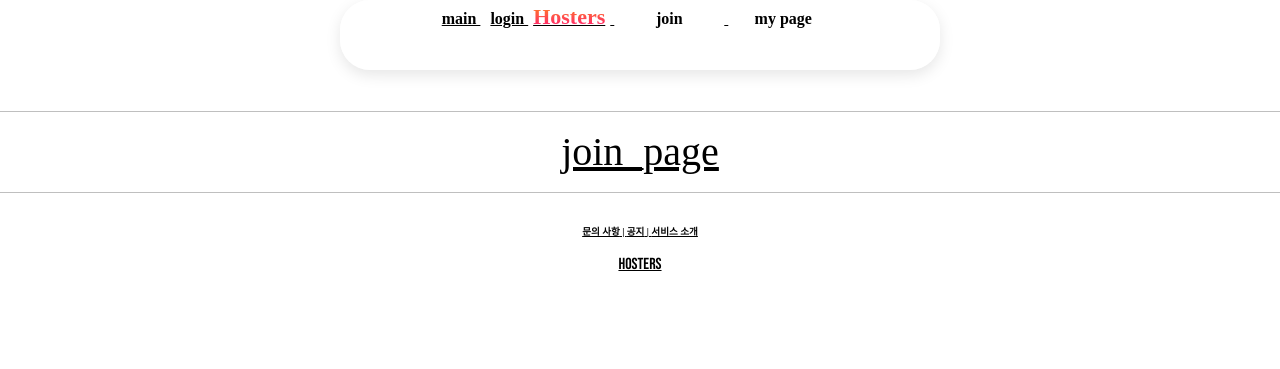
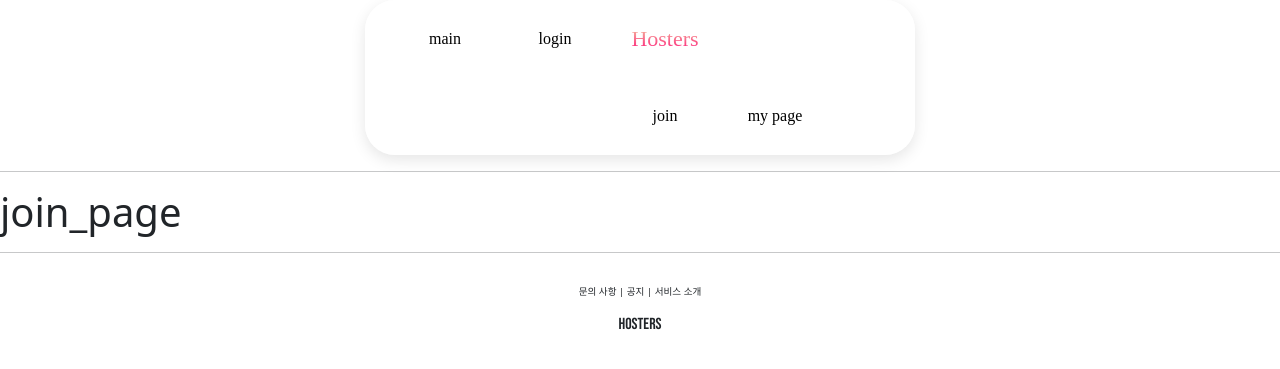
Before and after one commit to Hostersp-web-project/hosters_web, a Django app: page /hosters/join/ in a window 1280 px wide. Shown: the top 369 px of the page. Run offline with Django 4.2, Linux system fonts and the light colour scheme.

Commit message:
Update header.html

```diff
--- a/templates/header.html
+++ b/templates/header.html
@@ -1,56 +1,36 @@
 <style>
-    .title {
-        margin-left: 5px;
-        margin-right: 5px;
-        width: 100px;
+    .top {
+        padding-left: 25px;
+        padding-right: 25px;
+        margin: auto;
+        width: 550px;
         height: 100%;
-        font-size: 22px;
-        font-family: Caveat;
-        font-weight: 700;
-        word-wrap: break-word;
-    }
-    .title:hover {
-        opacity: 0.7;
-    }
-    .title:active {
-        opacity: 0.5;
-    }
-    .title span {
-        background: linear-gradient(
-            180deg,
-            rgba(255, 122.4, 0, 0.9) 0%,
-            rgba(255, 0, 107, 0.9) 100%
-        );
-        -webkit-background-clip: text;
-        -webkit-text-fill-color: transparent;
-    }
-
-    .bar {
-        margin: auto;
+        overflow: auto;
         background-color: rgb(255, 255, 255, 0.6);
-        width: 600px;
-        height: 70px;
         backdrop-filter: blur(20px);
         border-radius: 30px;
-        text-align: center;
         box-shadow: 0px 5px 15px rgb(0, 0, 0, 0.1);
     }
-    .menu {
-        margin-left: 5px;
-        margin-right: 5px;
-        width: 100px;
+    .bar {
+        float: left;
+        margin: auto;
+        width: 220px;
         height: 100%;
-        background-color: rgb(255, 255, 255, 0);
-        border: none;
+    }
+    .bar a {
+        width: 50%;
+        padding: 27px 0px;
+        float: left;
+        text-decoration: none;
         text-align: center;
         color: black;
         font-size: 16px;
-        font-family: ADLaMDisplay-Regular;
-        font-weight: 700;
+        font-family: "ADLaM Display";
+        font-weight: 400;
         word-wrap: break-word;
         cursor: pointer;
     }
-    .menu:hover {
+    .bar a:hover {
         background: linear-gradient(
             117deg,
             rgba(255, 122.4, 0, 0.9) 0%,
@@ -59,10 +39,10 @@
         box-shadow: 0px 5px 15px rgba(255, 0, 107, 0.3);
         color: white;
     }
-    .menu:active {
+    .bar a:active {
         opacity: 0.7;
     }
-    .menu:focus {
+    .bar a:focus {
         background: linear-gradient(
             117deg,
             rgba(255, 122.4, 0, 0.9) 0%,
@@ -71,21 +51,57 @@
         box-shadow: 0px 5px 15px rgba(255, 0, 107, 0.3);
         color: white;
     }
-    .menu:visited {
+    .bar a:visited {
         background-color: rgb(255, 255, 255, 0);
         color: black;
     }
+
+    .title {
+        float: left;
+        margin: auto;
+        width: 110px;
+        height: 100%;
+    }
+    .title a {
+        width: 100%;
+        padding: 22px 0px;
+        float: left;
+        background-color: rgb(255, 255, 255, 0);
+        text-align: center;
+        text-decoration: none;
+        font-size: 22px;
+        font-family: "ADLaM Display";
+        font-weight: 400;
+        word-wrap: break-word;
+        cursor: pointer;
+    }
+    .title a:hover {
+        opacity: 0.7;
+    }
+    .title a:active {
+        opacity: 0.5;
+    }
+    .title a span {
+        background: linear-gradient(
+            180deg,
+            rgba(241, 194, 150, 0.9) 0%,
+            rgba(255, 0, 107, 0.9) 100%
+        );
+        -webkit-background-clip: text;
+        -webkit-text-fill-color: transparent;
+    }
 </style>
+<div class="top">
+    <div class="bar">
+        <a href="/hosters/main/">main</a>
+        <a href="/hosters/login/">login</a>
+    </div>
+    <div class="title">
+        <a href="/hosters/main/"><span>Hosters</span></a>
+    </div>
+    <div class="bar">
+        <a href="/hosters/join/">join</a>
 
-<div class="bar">
-    <div>
-        <a href="/hosters/main/" class="menu">main</button>
-        <a href="/hosters/login/" class="menu">login</button>
-
-        <hi class="title"><span>Hosters</span></hi>
-
-        <button href="/hosters/join/" class="menu">join</button>
-
-        <button href="/hosters/mypage/" class="menu">my page</button>
+        <a href="/hosters/mypage/">my page</a>
     </div>
 </div>
```
